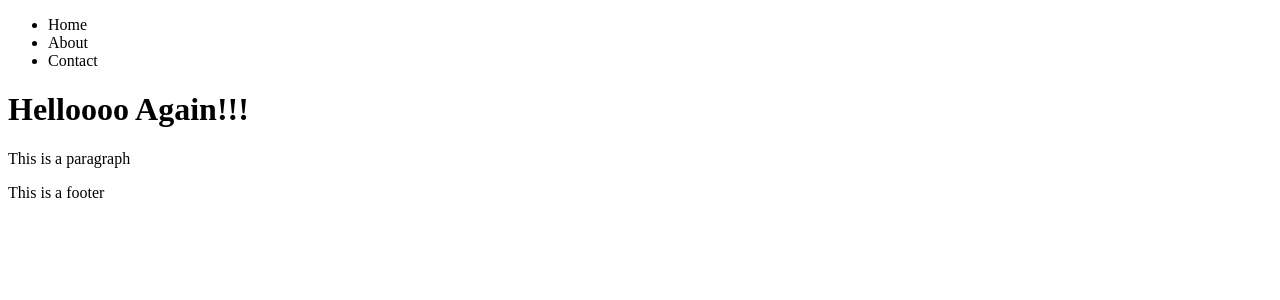
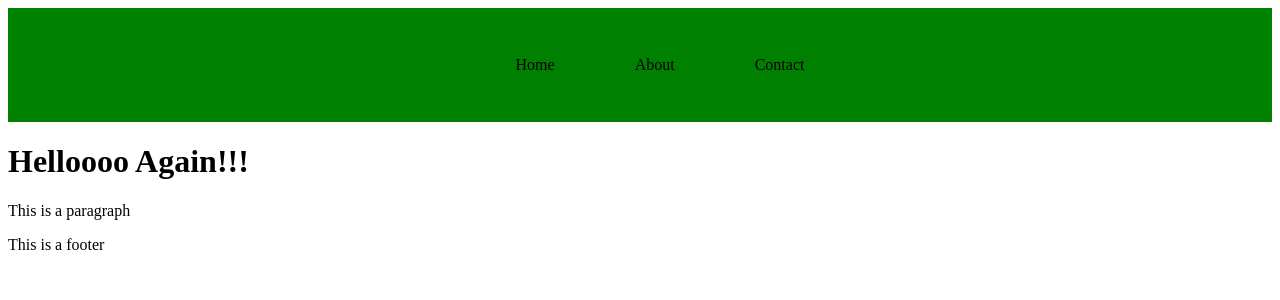
Before and after one commit to jvcataquiz/ReactJs-From-Scratch-to-MemeGenerator-, a React (Create React App) app in the folder my-app/: page / in a window 1280 px wide. Shown: the top 300 px of the page. Built offline with nearby package versions, Linux system fonts and the light colour scheme.

Commit message:
added external css andd installing sass

```diff
--- /dev/null
+++ b/my-app/public/style.css
@@ -0,0 +1,4 @@
+.navbar {
+    background: red;
+    height: 100vh;
+}
--- a/my-app/src/components/Header.js
+++ b/my-app/src/components/Header.js
@@ -1,9 +1,9 @@
 import React from 'react';
-
+import '../style.css'
 function Header(){
     return (
-     <nav>
-      <ul>
+     <nav className='nav-bar'>
+      <ul >
         <li>Home</li>
         <li>About</li>
         <li>Contact</li>
--- a/my-app/src/components/MainContent.js
+++ b/my-app/src/components/MainContent.js
@@ -2,10 +2,10 @@ import React from 'react';
 
 function MainContent(){
     return (
-     <div>
+     <main>
         <h1>Helloooo Again!!!</h1>
         <p>This is a paragraph</p>
-     </div>
+     </main>
     )
     }
 
--- a/my-app/src/index.js
+++ b/my-app/src/index.js
@@ -2,6 +2,7 @@
 import React from 'react';
 import ReactDOM from 'react-dom/client';
 import App from './components/App';
+
 // import MyInfo  from './components/App';
 // import './index.css';
 // import App from './App';
--- /dev/null
+++ b/my-app/src/style.css
@@ -0,0 +1,16 @@
+.nav-bar{
+    text-align: center;
+    background-color: green;
+   padding: 2rem;
+  }
+  .nav-bar ul li{
+    text-align: center;
+    list-style:  none;
+    display: inline-block;
+
+  } .nav-bar ul{
+display: flex;
+justify-content: center;
+gap:5rem;
+
+  }
--- /dev/null
+++ b/package.json
@@ -0,0 +1,5 @@
+{
+  "dependencies": {
+    "sass": "^1.54.9"
+  }
+}
```
Also changed, not shown: 1 other file (tests, documents, lock files or other folders).
